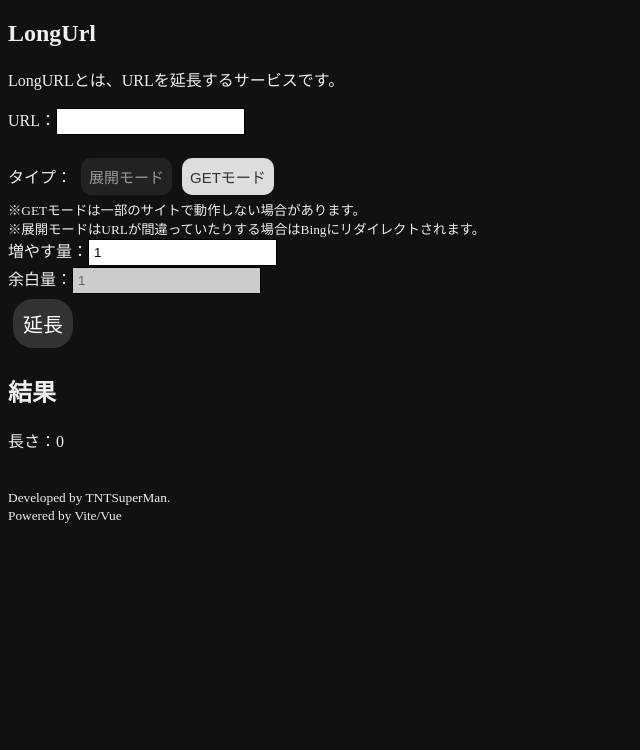
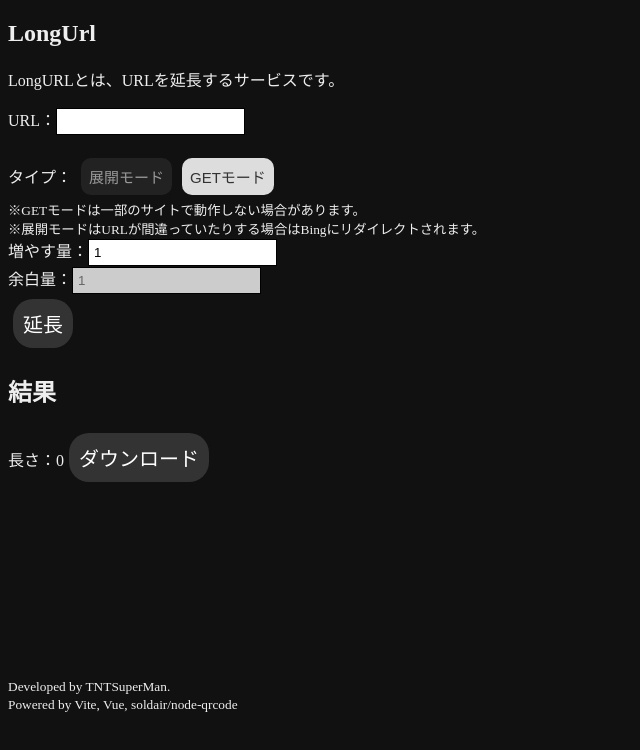
Before and after one commit to TNTSuperMan/LongUrl, a Vue app: page / in a window 1280 px wide. Shown: the top 750 px of the page, without its empty margins (0-640 px from the left). Built offline with nearby package versions, Linux system fonts and the light colour scheme.

Commit message:
二次元コードを生成する

```diff
--- a/package.json
+++ b/package.json
@@ -13,6 +13,7 @@
     "lint": "eslint . --ext .vue,.js,.jsx,.cjs,.mjs,.ts,.tsx,.cts,.mts --fix --ignore-path .gitignore"
   },
   "dependencies": {
+    "qrcode": "^1.5.4",
     "vue": "^3.4.29"
   },
   "devDependencies": {
@@ -20,6 +21,7 @@
     "@tsconfig/node20": "^20.1.4",
     "@types/jsdom": "^21.1.7",
     "@types/node": "^20.14.5",
+    "@types/qrcode": "^1.5.5",
     "@types/vue": "^2.0.0",
     "@vitejs/plugin-vue": "^5.0.5",
     "@vue/eslint-config-typescript": "^13.0.0",
--- a/src/App.vue
+++ b/src/App.vue
@@ -1,20 +1,39 @@
 <script setup lang="ts">
 import { ref } from 'vue';
+import { toCanvas } from 'qrcode';
 import { longify } from './longify';
 import SettingForm from './components/SettingForm.vue';
 
 const result = ref("")
+const canvas = ref<HTMLCanvasElement|undefined>();
+const dlurl = ref<HTMLAnchorElement|undefined>();
 
+function long(...arg:[string, boolean, number]){
+  result.value=longify(...arg);
+  toCanvas(canvas.value, result.value, e=>{
+    if(e)alert("二次元コードの生成に失敗しました")
+  });
+}
+function download(){
+  canvas.value?.toBlob(e=>{
+    if(e){
+      dlurl.value?.setAttribute("href", URL.createObjectURL(e));
+      dlurl.value?.click();
+    }
+  });
+}
 </script>
 <template>
   <h2>LongUrl</h2>
   <p>LongURLとは、URLを延長するサービスです。</p>
-  <SettingForm @long="(...arg:[string,boolean,number])=>result=longify(...arg)" />
+  <SettingForm @long="long" />
 
   <h2>結果</h2>
-  長さ：{{ result.length }}<br>
+  長さ：{{ result.length }}<button @click="download" class="btn">ダウンロード</button><br>
+  <canvas ref="canvas"></canvas><br>
   <a :href="result" target="_blank">{{ result }}</a>
-  <br><br><small>Developed by TNTSuperMan.<br>Powered by Vite/Vue</small>
+  <br><br><small>Developed by TNTSuperMan.<br>Powered by Vite, Vue, soldair/node-qrcode</small>
+  <a ref="dlurl" download="qr.png" v-show="false"></a>
 </template>
 
 <style scoped>
```
Also changed, not shown: 1 other file (tests, documents, lock files or other folders).
